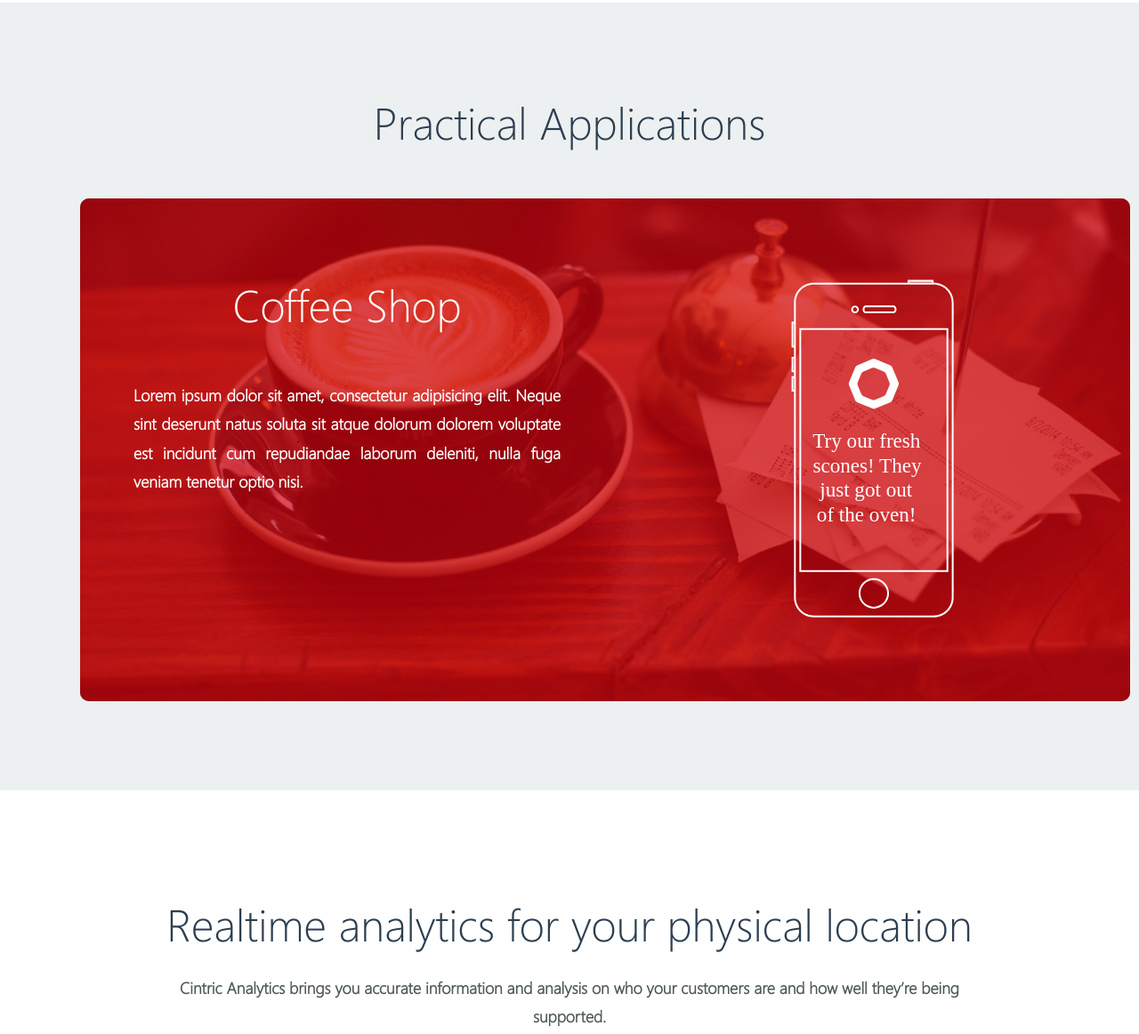
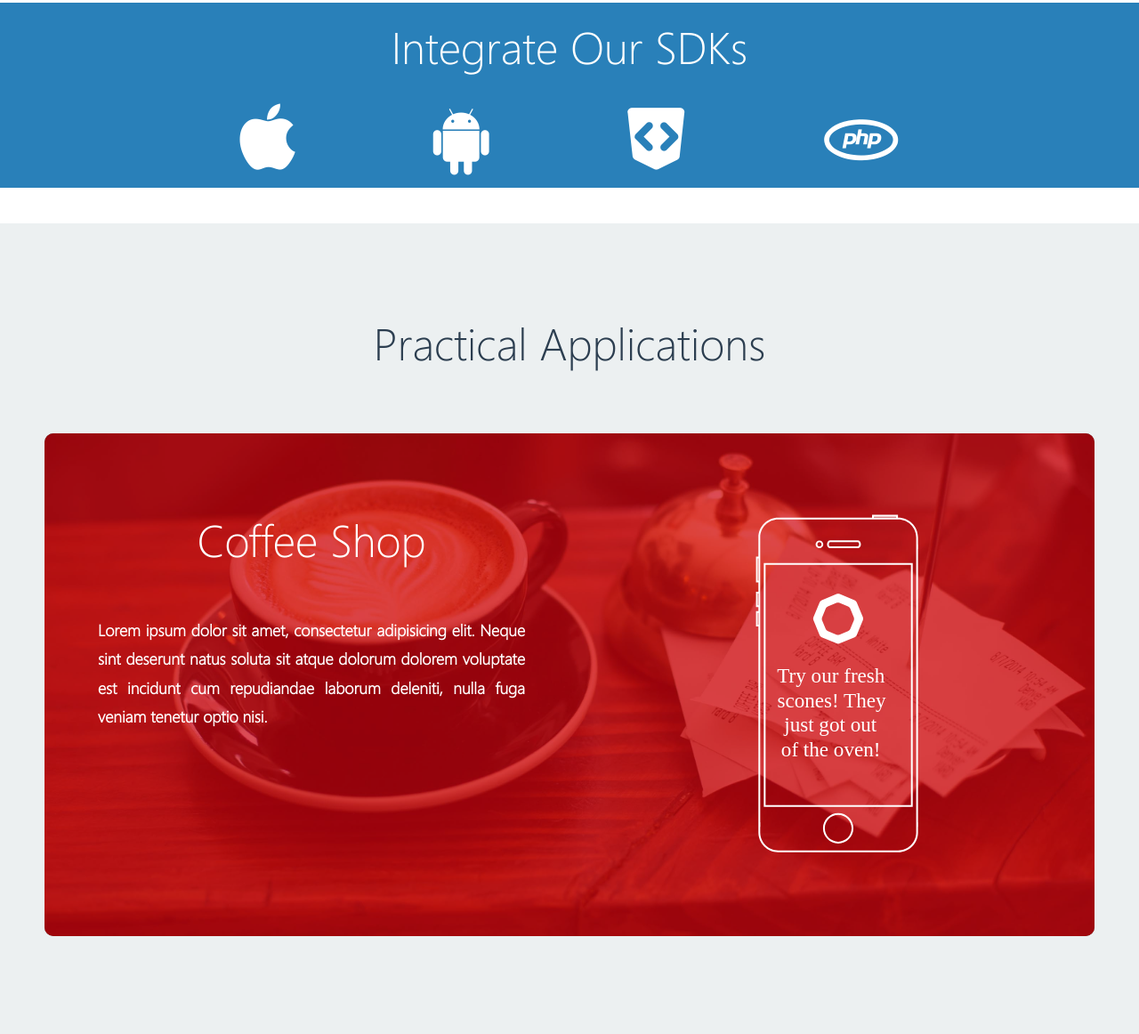
Before and after one commit to ErwanLent/Cintric-Front-End, a website: page index.html in a window 1280 px wide. Shown: the part 1147-2309 px from the top of the page at 89% size. Drawn offline with nearby package versions, Linux system fonts and the light colour scheme; some packages are replaced by stand-ins of ours; no server answers.

Commit message:
Finished basic slider logic.

```diff
--- a/css/sass/main.scss
+++ b/css/sass/main.scss
@@ -243,6 +243,8 @@
 
 .section.demo
 {
+    min-height: 950px;
+
     h1
     {
         margin-bottom: 50px;
@@ -251,13 +253,18 @@
     ul
     {
         list-style: none;
+        min-width: 1180px;
         min-height: 665px;
+        position: absolute;
+        overflow: hidden;
+        padding: 0;
 
         li
         {
             position: absolute;
             width: 100%;
             max-width: 1180px;
+            left: 0px;
         }
     }
 
--- a/index.html
+++ b/index.html
@@ -69,6 +69,27 @@
                 </div>
             </div>
         </section>
+        <section class="separator">
+            <div class="inner center">
+                <h1>
+                    Integrate Our SDKs
+                </h1>
+                <ul class="icons">
+                    <li>
+                        <i class="fa fa-apple"></i>
+                    </li>
+                    <li>
+                        <i class="fa fa-android"></i>
+                    </li>
+                    <li>
+                        <i class="icon-html"></i>
+                    </li>
+                    <li>
+                        <i class="icon-php"></i>
+                    </li>
+                </ul>
+            </div>
+        </section>
         <section class="section demo">
             <div class="inner">
                 <h1>
@@ -90,7 +111,7 @@
                             </div>
                         </div>
                     </li>
-                    <li style="display: none;">
+                    <li class="slide" style="display: none;">
                         <div class="card center">
                             <div class="overlay">
                                 <div class="center">
--- a/js/index.js
+++ b/js/index.js
@@ -1,3 +1,7 @@
+var counter = 0;
+var numberOfCards = $('.section.demo ul li').length;
+var isNoneShowing = false;
+
 $('document').ready(function(){
 
     /*=====================================================================================
@@ -26,11 +30,60 @@ $('document').ready(function(){
 	setTimeout(function(){
 		$('.call').removeClass('hidden');
 	}, 1600);
+
+    /*=====================================================================================
+        Card Animation
+    =======================================================================================*/
+
+	var transitionPrefixes = 'transitionend webkitTransitionEnd oTransitionEnd MSTransitionEnd';
+
+	// Initial trigger
+	setTimeout(function(){
+		hideCard();
+	}, 2000);
+
+	$('.section.demo ul li').on(transitionPrefixes, function() {
+		console.log(counter);
+
+		if (isNoneShowing)
+		{
+			$('.section.demo ul li').eq(counter).show();
+			setTimeout(function(){
+				$('.section.demo ul li').eq(counter).css('left', '0px');
+				isNoneShowing = false;
+			}, 10);
+		}
+		else
+		{
+			setTimeout(function(){
+				hideCard();
+			}, 3000);
+		}
+	});
 });
 
 /*=====================================================================================
     Functions
 =======================================================================================*/
+
+function hideCard()
+{
+	$('.section.demo ul li').eq(counter).css('left', '-100%');
+
+	if ((counter + 1) >= numberOfCards)
+	{
+		counter = 0;
+	}
+	else
+	{
+		counter++;
+	}
+
+	$('.section.demo ul li').eq(counter).hide();
+	$('.section.demo ul li').eq(counter).css('left', '100%');
+
+	isNoneShowing = true;
+}
 
 function initialize() {
 
```
Also changed, not shown: css/main.css, css/main.min.css.
